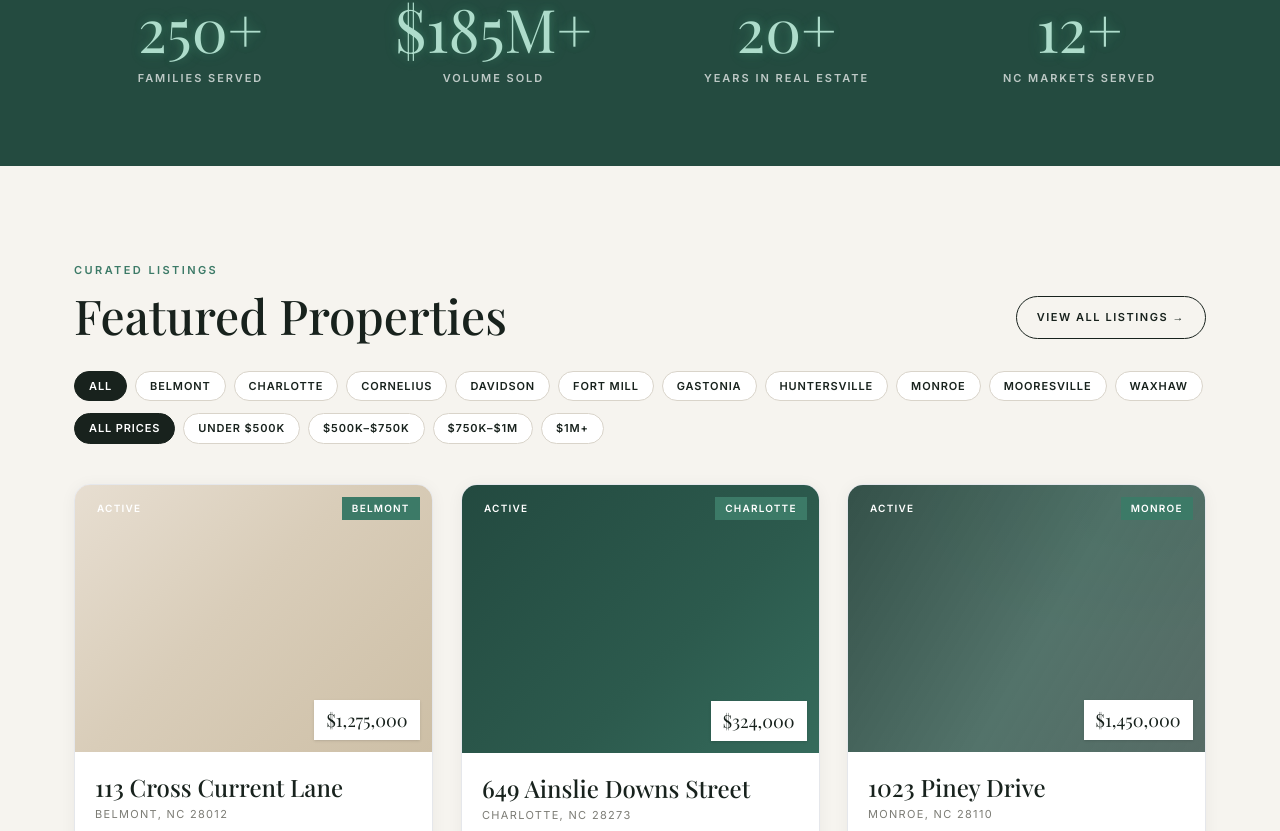
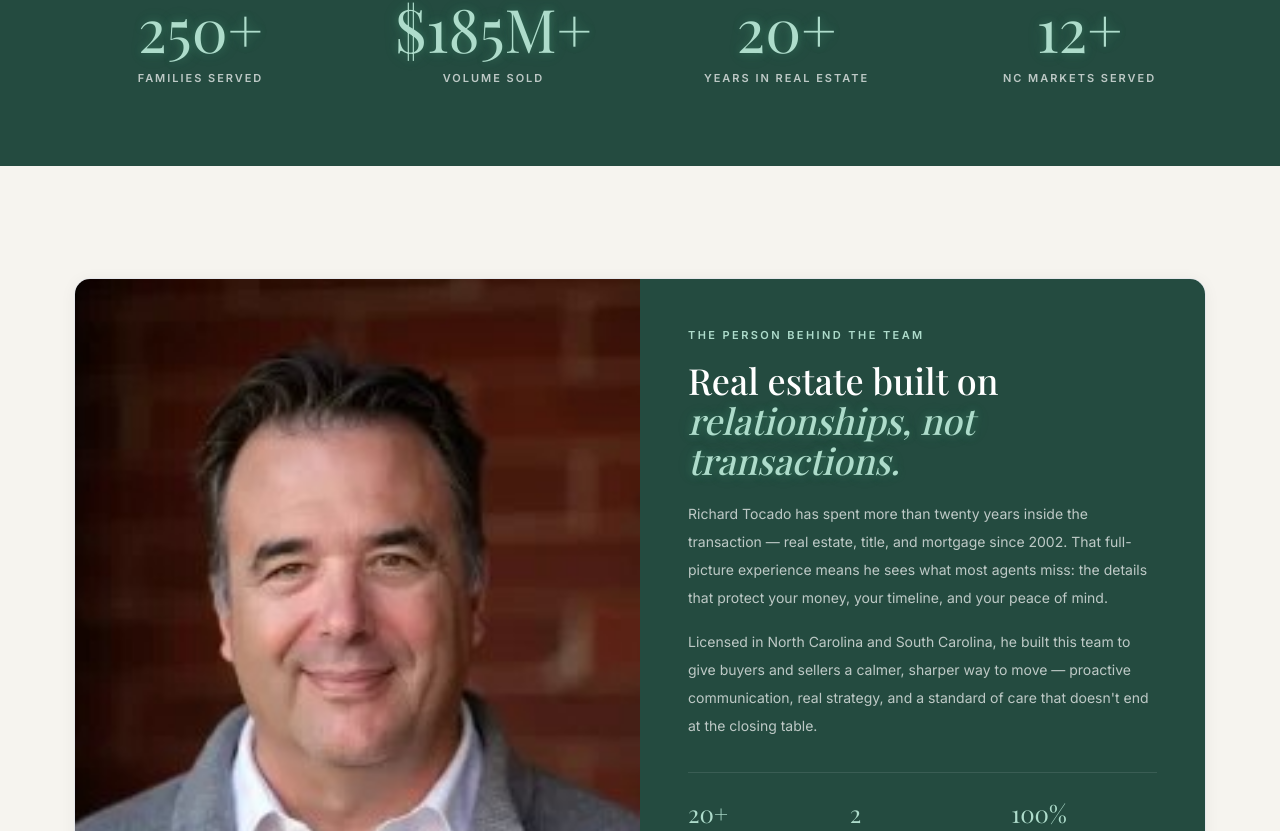
Before and after one commit to AaronPilk/Tocado-Realty-Group-, a Next.js app: page / in a window 1280 px wide. Shown: the part 1169-2000 px from the top of the page. Built offline with nearby package versions, Linux system fonts and the light colour scheme; no server answers; a web font is replaced by a local one.

Commit message:
Remove Featured Properties section from homepage

```diff
--- a/app/page.tsx
+++ b/app/page.tsx
@@ -2,7 +2,6 @@ import { Hero } from "@/components/home/Hero";
 import { TrustStrip } from "@/components/home/TrustStrip";
 import { SalesTicker } from "@/components/home/SalesTicker";
 import { StatsBand } from "@/components/home/StatsBand";
-import { FeaturedProperties } from "@/components/home/FeaturedProperties";
 import { FounderStory } from "@/components/home/FounderStory";
 import { BuyerSellerCards } from "@/components/home/BuyerSellerCards";
 import { ProcessTimeline } from "@/components/home/ProcessTimeline";
@@ -16,7 +15,6 @@ export default function HomePage() {
       <TrustStrip />
       <SalesTicker />
       <StatsBand />
-      <FeaturedProperties />
       <FounderStory />
       <BuyerSellerCards />
       <ProcessTimeline />
```
